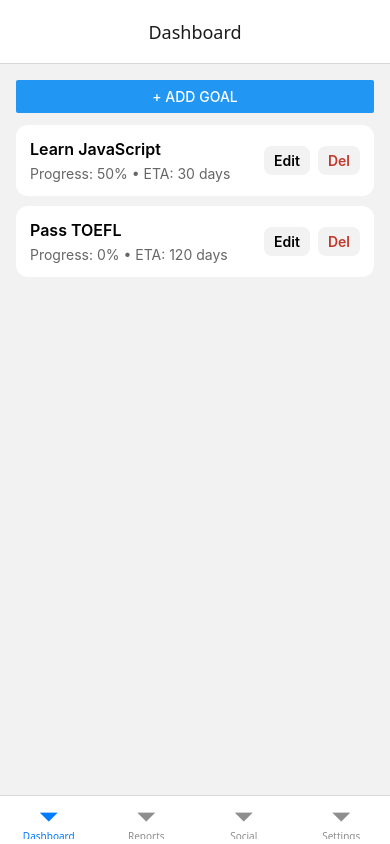
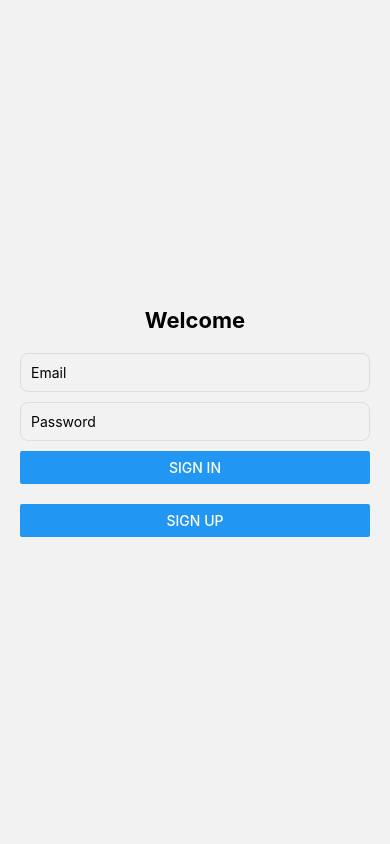
Before and after one commit to shihjonathan0302/SP2025, a React Native app: screen /Login in a window 390 px wide. Built offline with nearby package versions, Linux system fonts and the light colour scheme.

Commit message:
Login System
email login

```diff
--- a/App.js
+++ b/App.js
@@ -1,5 +1,6 @@
 // App.js
 import * as React from 'react';
+import { useEffect, useState } from 'react'; // ADD: 需要讀取/監聽 session
 import { NavigationContainer } from '@react-navigation/native';
 import { createBottomTabNavigator } from '@react-navigation/bottom-tabs';
 import { createNativeStackNavigator } from '@react-navigation/native-stack';
@@ -13,6 +14,10 @@ import SocialScreen from './screens/SocialScreen';
 import GoalDetailScreen from './screens/GoalDetailScreen';
 import SettingsStackNavigator from './navigation/SettingsStackNavigator';
 
+// ADD: 匯入 Supabase client 與 Login 螢幕
+import { supabase } from './supabaseClient';
+import LoginScreen from './screens/LoginScreen';
+
 // 建立 Tab Navigator 與 Stack Navigator 實例
 const Tab = createBottomTabNavigator();
 const Stack = createNativeStackNavigator();
@@ -24,27 +29,74 @@ function Tabs() {
       <Tab.Screen name="Main" component={MainScreen} options={{ title: 'Dashboard' }} />
       <Tab.Screen name="Reports" component={ReportsScreen} />
       <Tab.Screen name="Social" component={SocialScreen} />
-      <Tab.Screen name="Settings" component={SettingsStackNavigator} options={{ headerShown: false }} />
+      {/* Settings 我保留你原本用的 Stack Navigator */}
+      <Tab.Screen
+        name="Settings"
+        component={SettingsStackNavigator}
+        options={{ headerShown: false }}
+      />
     </Tab.Navigator>
   );
 }
 
 // 定義頂層 Stack Navigator（用來切換 Tabs 和詳情頁面）
-function RootNavigator() {
+// ADD: 接收 isSignedIn 來決定顯示 Login 還是 Tabs
+function RootNavigator({ isSignedIn }) {
   return (
     <Stack.Navigator>
-      <Stack.Screen name="RootTabs" component={Tabs} options={{ headerShown: false }} />
-      <Stack.Screen name="GoalDetail" component={GoalDetailScreen} options={{ title: 'Goal' }} />
+      {isSignedIn ? (
+        <>
+          <Stack.Screen name="RootTabs" component={Tabs} options={{ headerShown: false }} />
+          <Stack.Screen name="GoalDetail" component={GoalDetailScreen} options={{ title: 'Goal' }} />
+        </>
+      ) : (
+        // 未登入就只顯示 Login（header 隱藏）
+        <Stack.Screen name="Login" component={LoginScreen} options={{ headerShown: false }} />
+      )}
     </Stack.Navigator>
   );
 }
 
 // App 入口組件
 export default function App() {
+  // ADD: 登入狀態（啟動時讀取一次 + 監聽變化）
+  const [isSignedIn, setIsSignedIn] = useState(false);
+  const [checking, setChecking] = useState(true); // 首次讀取 session 的 loading
+
+  // App.js（只貼「差異」：useEffect 這一段替換）
+
+  useEffect(() => {
+    // 啟動時讀取現有 session
+    supabase.auth.getSession().then(({ data, error }) => {
+      console.log('[getSession]', { hasSession: !!data?.session, error });
+      setIsSignedIn(!!data?.session);
+      setChecking(false);
+    });
+
+    // 之後監聽登入/登出事件
+    const { data: subscription } = supabase.auth.onAuthStateChange((event, session) => {
+      console.log('[onAuthStateChange]', event, { hasSession: !!session });
+      setIsSignedIn(!!session);
+    });
+
+    // ✅ 正確退訂：subscription.unsubscribe()
+    return () => {
+      try {
+        subscription?.unsubscribe();
+      } catch (e) {
+        console.log('[unsubscribe error]', e);
+      }
+    };
+  }, []);
+
+  // 你可以在這裡顯示一個極簡 loading 畫面；為了簡單，先回傳 null
+  if (checking) return null;
+
   return (
     <GoalsProvider>
       <NavigationContainer>
-        <RootNavigator />
+        {/* ADD: 傳入 isSignedIn，讓 RootNavigator 決定顯示 Login 或 Tabs */}
+        <RootNavigator isSignedIn={isSignedIn} />
       </NavigationContainer>
     </GoalsProvider>
   );
--- /dev/null
+++ b/screens/LoginScreen.js
@@ -0,0 +1,108 @@
+// screens/LoginScreen.js
+import React, { useState } from 'react'
+import { View, Text, TextInput, Button, Alert, StyleSheet } from 'react-native'
+import { supabase } from '../supabaseClient'
+
+export default function LoginScreen() {
+  const [email, setEmail] = useState('')
+  const [password, setPassword] = useState('')
+  const [loading, setLoading] = useState(false)
+
+  const showAuthError = (title, error) => {
+    const raw = error?.message || 'Unknown error'
+    console.log('[Auth Error]', error) // ← 方便你在 DevTools 看真正錯誤
+    if (error?.status === 422 || /registered/i.test(raw)) {
+      Alert.alert(title, 'This email is already registered. Please Sign In or use another email.')
+      return
+    }
+    if (/password/i.test(raw) && /weak|short|min/i.test(raw)) {
+      Alert.alert(title, 'Password is too weak. Try a longer password.')
+      return
+    }
+    Alert.alert(title, raw)
+  }
+
+  async function signUp() {
+    if (!email.trim() || !password) {
+      Alert.alert('Sign Up Error', 'Please enter your email and password.')
+      return
+    }
+    try {
+      setLoading(true)
+      const { data, error } = await supabase.auth.signUp({ email: email.trim(), password })
+      if (error) {
+        showAuthError('Sign Up Error', error)
+      } else {
+        console.log('[SignUp OK]', data)
+        Alert.alert('Check your email', '驗證信已寄出！請前往收信完成註冊，完成後回來 Sign In。')
+      }
+    } catch (e) {
+      Alert.alert('Sign Up Error', String(e))
+    } finally {
+      setLoading(false)
+    }
+  }
+
+  async function signIn() {
+    if (!email.trim() || !password) {
+      Alert.alert('Sign In Error', 'Please enter your email and password.')
+      return
+    }
+    try {
+      setLoading(true)
+      const { data, error } = await supabase.auth.signInWithPassword({
+        email: email.trim(),
+        password,
+      })
+      if (error) {
+        showAuthError('Sign In Error', error)  // ← 密碼錯會進來這裡，一定 Alert
+        return
+      }
+      console.log('[SignIn OK]', data)
+      // 不手動導頁：讓 App.js 的 onAuthStateChange 自動切換到 RootTabs
+    } catch (e) {
+      Alert.alert('Sign In Error', String(e))
+    } finally {
+      setLoading(false)
+    }
+  }
+
+  return (
+    <View style={styles.container}>
+      <Text style={styles.title}>Welcome</Text>
+
+      <TextInput
+        placeholder="Email"
+        autoCapitalize="none"
+        keyboardType="email-address"
+        value={email}
+        onChangeText={setEmail}
+        style={styles.input}
+      />
+      <TextInput
+        placeholder="Password"
+        secureTextEntry
+        value={password}
+        onChangeText={setPassword}
+        style={styles.input}
+      />
+
+      <View style={styles.buttonWrap}>
+        <Button title={loading ? '...' : 'Sign In'} onPress={signIn} disabled={loading} />
+      </View>
+
+      <View style={{ height: 20 }} /> {/* 更大間距 */}
+
+      <View style={styles.buttonWrap}>
+        <Button title={loading ? '...' : 'Sign Up'} onPress={signUp} disabled={loading} />
+      </View>
+    </View>
+  )
+}
+
+const styles = StyleSheet.create({
+  container: { flex: 1, justifyContent: 'center', padding: 20 },
+  title: { fontSize: 22, marginBottom: 20, textAlign: 'center', fontWeight: '700' },
+  input: { borderWidth: 1, borderColor: '#ddd', padding: 10, borderRadius: 8, marginBottom: 10 },
+  buttonWrap: { alignSelf: 'stretch' },
+})
--- a/screens/SettingsScreen.js
+++ b/screens/SettingsScreen.js
@@ -1,7 +1,10 @@
 // screens/SettingsScreen.js
 import React from 'react';
-import { View, Text, StyleSheet, TouchableOpacity, FlatList } from 'react-native';
+import { View, Text, StyleSheet, TouchableOpacity, FlatList, Alert, Platform } from 'react-native';
+// ADD: 匯入 supabase client
+import { supabase } from '../supabaseClient';
 
+// 原有選項
 const settingsOptions = [
   { id: 'EditProfile', title: 'Edit Profile' },
   { id: 'ChangePassword', title: 'Change Password' },
@@ -9,15 +12,67 @@ const settingsOptions = [
   { id: 'PrivacySettings', title: 'Privacy Settings' },
   { id: 'LanguageSettings', title: 'Language Settings' },
   { id: 'About', title: 'About' },
+  // ADD: Sign Out 選項
+  { id: 'SignOut', title: 'Sign Out' },
 ];
 
 export default function SettingsScreen({ navigation }) {
+  // 小幫手：做真正的登出
+  const doSignOut = async (origin = 'unknown') => {
+    try {
+      console.log(`[SignOut] start (${origin})`);
+      const { error } = await supabase.auth.signOut();
+      if (error) {
+        console.log('[SignOut] error:', error);
+        // Web 用 alert、Native 用 Alert 都 OK
+        if (Platform.OS === 'web') {
+          window.alert?.(`登出失敗：${error.message}`);
+        } else {
+          Alert.alert('登出失敗', error.message);
+        }
+        return;
+      }
+      console.log('[SignOut] success');
+      // 成功後交給 App.js 的 onAuthStateChange 自動回 Login
+    } catch (e) {
+      console.log('[SignOut] exception:', e);
+      if (Platform.OS === 'web') {
+        window.alert?.(`登出失敗：${String(e)}`);
+      } else {
+        Alert.alert('登出失敗', String(e));
+      }
+    }
+  };
+
   const renderItem = ({ item }) => (
     <TouchableOpacity
       style={styles.item}
-      onPress={() => navigation.navigate(item.id)}
+      onPress={() => {
+        if (item.id === 'SignOut') {
+          // ✅ Web：用 confirm；Native：用 Alert.alert 兩顆按鈕
+          if (Platform.OS === 'web') {
+            const ok = window.confirm?.('確定要登出嗎？');
+            if (!ok) return;
+            doSignOut('web-confirm');
+          } else {
+            Alert.alert('確認登出', '確定要登出嗎？', [
+              { text: '取消', style: 'cancel' },
+              { text: '登出', style: 'destructive', onPress: () => doSignOut('native-alert') },
+            ]);
+          }
+        } else {
+          navigation.navigate(item.id);
+        }
+      }}
     >
-      <Text style={styles.itemText}>{item.title}</Text>
+      <Text
+        style={[
+          styles.itemText,
+          item.id === 'SignOut' && { color: '#c0392b', fontWeight: 'bold' }, // Sign Out 樣式
+        ]}
+      >
+        {item.title}
+      </Text>
     </TouchableOpacity>
   );
 
--- /dev/null
+++ b/supabaseClient.js
@@ -0,0 +1,8 @@
+// supabaseClient.js
+import { createClient } from '@supabase/supabase-js'
+
+// 這些值來自 Dashboard → Project Settings → API
+const SUPABASE_URL = 'https://baygppmzqzisddezwyrs.supabase.co'
+const SUPABASE_ANON_KEY = 'eyJhbGciOiJIUzI1NiIsInR5cCI6IkpXVCJ9.eyJpc3MiOiJzdXBhYmFzZSIsInJlZiI6ImJheWdwcG16cXppc2RkZXp3eXJzIiwicm9sZSI6ImFub24iLCJpYXQiOjE3NTUzMTE3NzgsImV4cCI6MjA3MDg4Nzc3OH0.ELF_kjAuuHDQWxLQV2XpxekR1MAdt_PqgDXDoI0pNK4'
+
+export const supabase = createClient(SUPABASE_URL, SUPABASE_ANON_KEY)
```
Also changed, not shown: package.json (+5 -4 lines), 1 other file (tests, documents, lock files or other folders).
